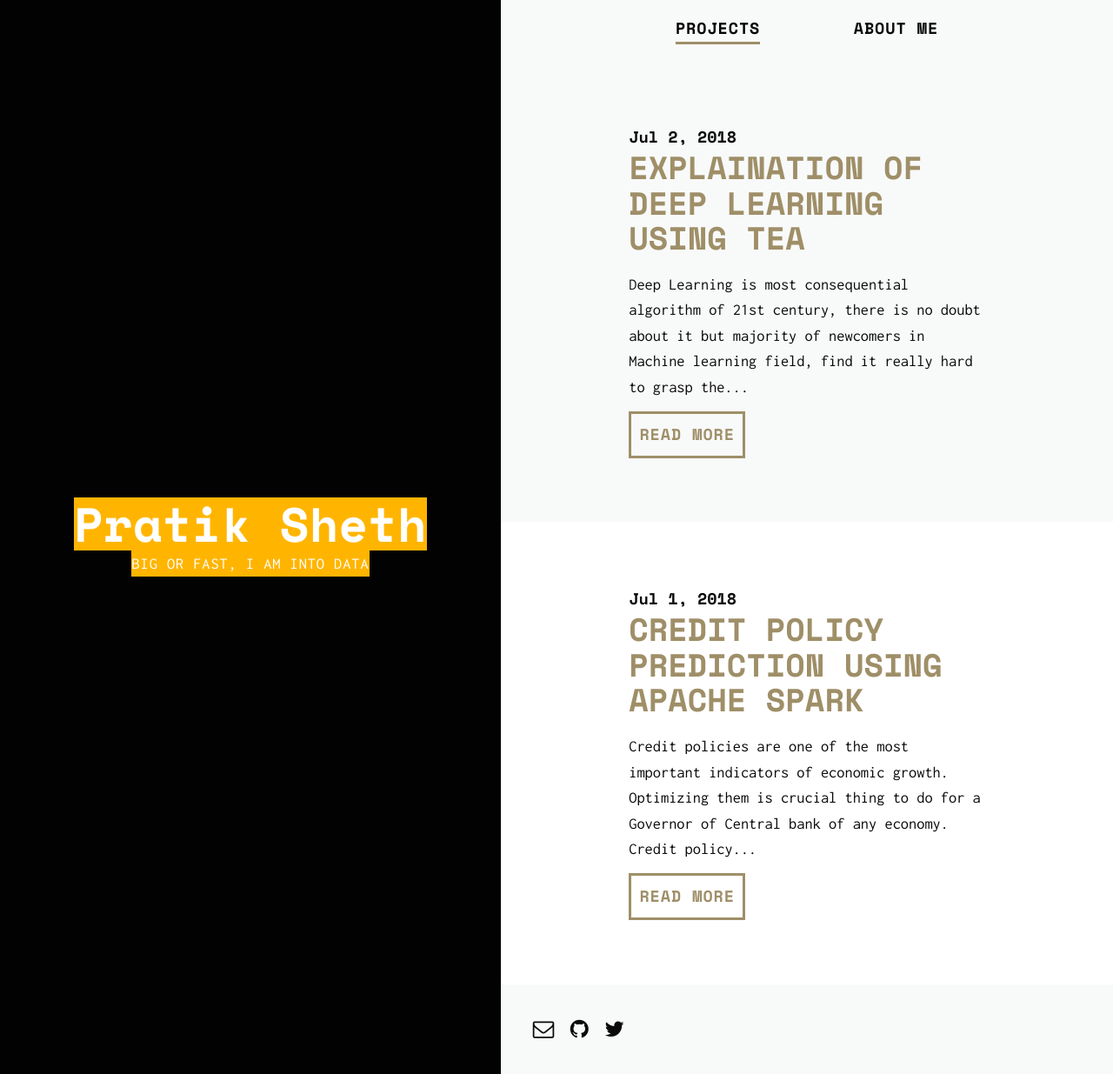
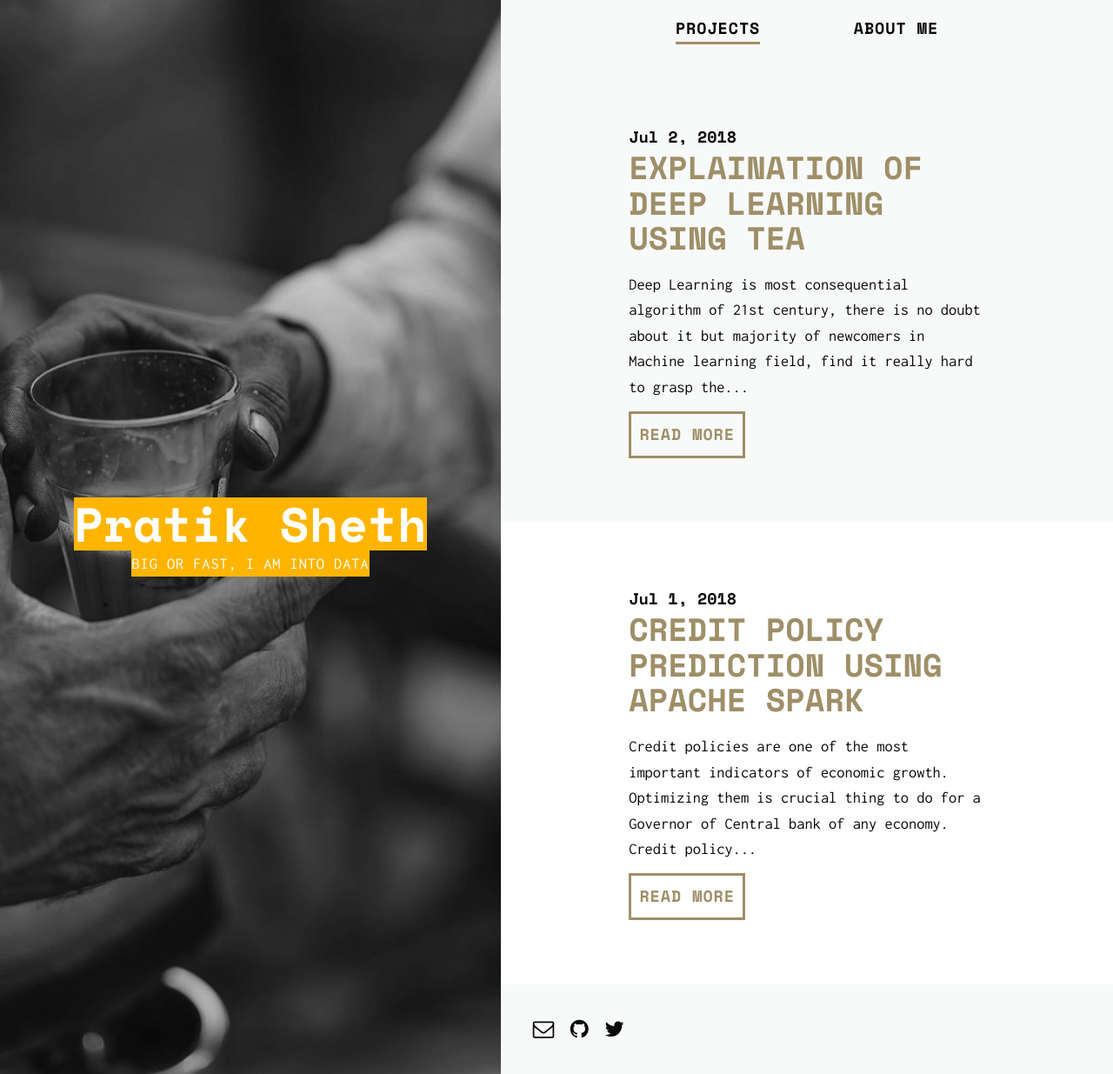
Before and after one commit to daftengineer/daftengineer.github.io, a Jekyll site: the page built from index.html, in a window 1280 px wide and 1235 px high. Shown: the whole window at 87% size. Built offline with Jekyll 4.4.1, drawn with Linux system fonts in a browser that asks for light colours; nearby versions of some CDN libraries; the list of posts is cut into pages by our own code.

Commit message:
Update index.html

```diff
--- a/index.html
+++ b/index.html
@@ -4,7 +4,7 @@ layout: default
 <section class="previews">
   <div>
     {% for post in paginator.posts %}
-      <figure class="absolute-bg preview__img" style="background-color:#000000;"></figure>
+      <figure class="absolute-bg preview__img" style="{{ post.image }}"></figure>
     {% endfor %}
     <div class="previews__container">
 
```
